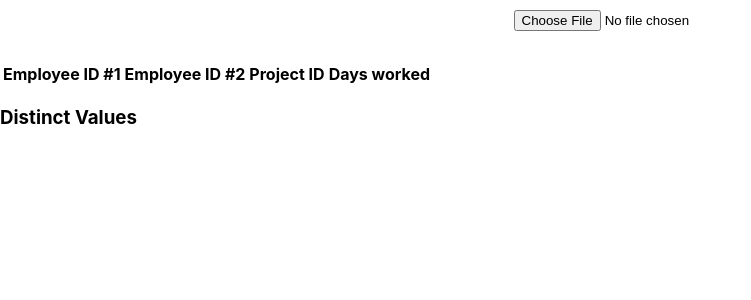
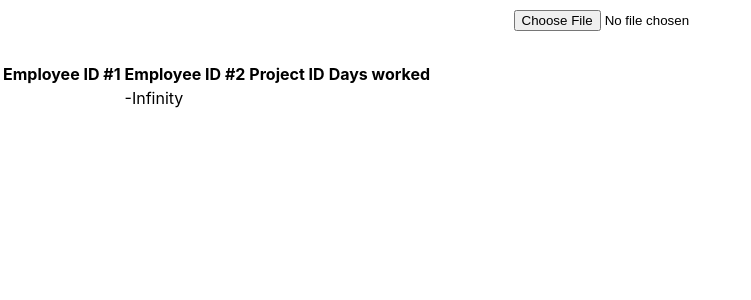
Before and after one commit to cybermessiah/nestor-valentsuela-employees, a React (Create React App) app: page / in a window 1280 px wide. Shown: the top 300 px of the page, without its empty margins (0-751 px from the left). Built offline with nearby package versions, Linux system fonts and the light colour scheme.

Commit message:
Final once

```diff
--- a/src/App.js
+++ b/src/App.js
@@ -3,7 +3,6 @@ import { useState } from 'react'
 import Papa from 'papaparse'
 
 function App() {
-    // State to store parsed data
     const [parsedData, setParsedData] = useState([])
 
     const tableRows = [
@@ -15,17 +14,15 @@ function App() {
 
     const dataToCalculate = parsedData
 
-    var addNames = dataToCalculate.map((x) => ({
+    var addPropertyNames = dataToCalculate.map((x) => ({
         EmpID: x[0].trim(),
         ProjectID: x[1].trim(),
         DateFrom: x[2].trim(),
         DateTo: x[3].trim(),
     }))
-    // console.log(addNames)
 
-    // Returns a new array of objects made up UNIX timestamp values.
-    const reformatDates = (addNames) => {
-        return addNames.map(function (el) {
+    const reformatDates = (addPropertyNames) => {
+        return addPropertyNames.map(function (el) {
             // create a new object to store the total days.
             var newObj = {}
             var dateToConverted = ''
@@ -45,15 +42,14 @@ function App() {
             newObj['ProjectID'] = el.ProjectID
             newObj['DaysTotal'] = Math.ceil(dateDiff / (1000 * 60 * 60 * 24))
 
-            // console.log(newObj)
             return newObj
         })
     }
 
-    var fullNameArray = reformatDates(addNames)
+    let convertedDatesArray = reformatDates(addPropertyNames)
 
     const totalHoursPerProject = Object.values(
-        fullNameArray.reduce((acc, item) => {
+        convertedDatesArray.reduce((acc, item) => {
             acc[item.ProjectID] = acc[item.ProjectID]
                 ? {
                       ...item,
@@ -64,20 +60,35 @@ function App() {
             return acc
         }, {}),
     )
-    console.log(totalHoursPerProject)
 
     const maxDaysWorked = Math.max(
         ...totalHoursPerProject.map((el) => el.CombinedDays),
     )
-    console.log(maxDaysWorked)
+
+    let indexOfProject = ''
+
+    totalHoursPerProject.some(function (el, i) {
+        if (el.CombinedDays === maxDaysWorked) {
+            indexOfProject = i
+            return true
+        }
+        return false
+    })
+
+    const projectLongest = totalHoursPerProject[indexOfProject]?.ProjectID
+
+    const employeePerProject = []
+
+    addPropertyNames.forEach(function (el) {
+        if (el.ProjectID === '10') {
+            employeePerProject.push(el.EmpID)
+        }
+    })
 
     const changeHandler = (event) => {
         // Passing file data (event.target.files[0]) to parse using Papa.parse
         Papa.parse(event.target.files[0], {
             complete: function (results) {
-                // console.log(results.data)
-
-                // Parsed Data Response in array format
                 setParsedData(results.data)
             },
         })
@@ -85,7 +96,6 @@ function App() {
     return (
         <>
             <div>
-                {/* File Uploader */}
                 <input
                     type="file"
                     name="file"
@@ -95,7 +105,6 @@ function App() {
                 />
             </div>
             <br />
-            {/* Table */}
             <table>
                 <thead>
                     <tr>
@@ -105,25 +114,15 @@ function App() {
                     </tr>
                 </thead>
                 <tbody>
-                    {/* {values.map((value, index) => {
-                        return (
-                            <tr key={index}>
-                                {value.map((val, i) => {
-                                    return <td key={i}>{val}</td>
-                                })}
-                            </tr>
-                        )
-                    })} */}
+                    <tr>
+                        {employeePerProject.map((value, index) => {
+                            return <td key={index}>{value}</td>
+                        })}
+                        <td>{projectLongest}</td>
+                        <td>{maxDaysWorked}</td>
+                    </tr>
                 </tbody>
             </table>
-            <div>
-                <h3>Distinct Values</h3>
-                <ul>
-                    {/* {uniqueProjectsArray.map((name) => (
-                        <li key={name}> {name} </li>
-                    ))} */}
-                </ul>
-            </div>
         </>
     )
 }
```
Also changed, not shown: 1 other file (tests, documents, lock files or other folders).
